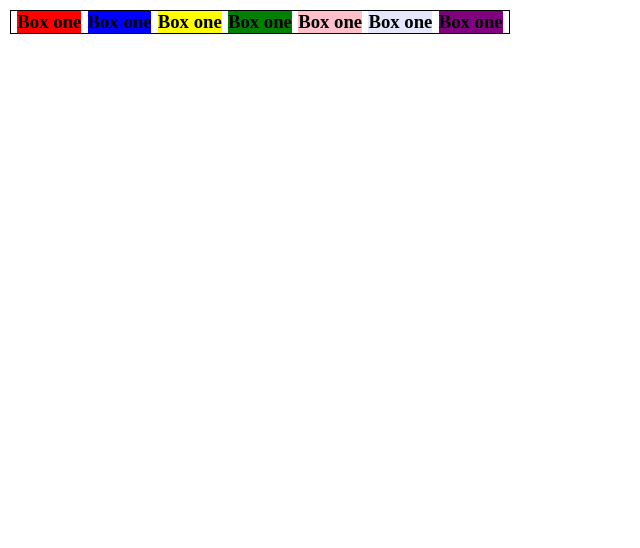
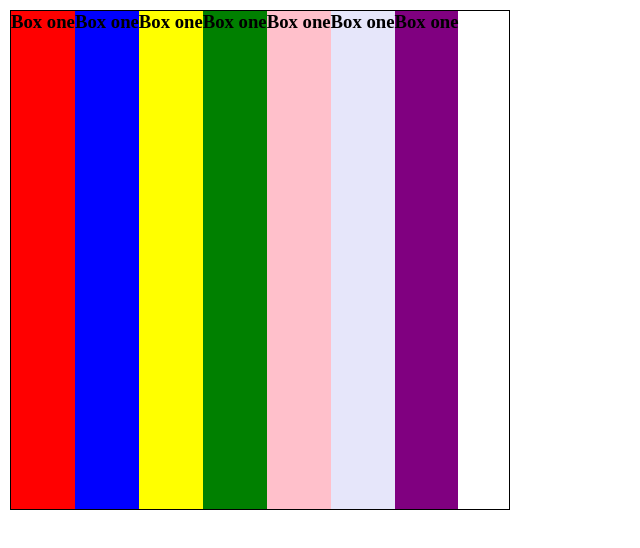
Before and after one commit to kitkatcodeskitty/mernSmart, a plain HTML site: page Position/Index.html in a window 1280 px wide. Shown: the whole page, without its empty margins (0-640 px from the left). Drawn offline with Linux system fonts and the light colour scheme.

Commit message:
Add code

```diff
--- a/Position/style.css
+++ b/Position/style.css
@@ -3,7 +3,7 @@
     margin: 0;
     box-sizing: border-box;
 }
-body{
+ body{
     padding: 10px;
 }
 
@@ -12,8 +12,12 @@ body{
     max-width: 500px;
     display: flex;
     border: 1px solid black;
-    /* justify-content: center; */
-    justify-content: space-evenly;
+    /* justify-content: start;  */
+    /* justify-content: space-evenly; */
+    /* align-items: end; */
+    /* flex-direction: column;
+     */
+    height: 500px;
 }
 
 .item1{
@@ -37,3 +41,22 @@ body{
 .item7{
     background-color: purple;
 }
+
+/* .main{
+    background-color: rgb(224, 224, 103);
+    text-align: center;
+    padding: 20px;
+}
+.box-1{
+
+    display: flex;
+    justify-content: space-evenly;
+    gap: 5;
+}
+
+.box1{
+    height: 200px;
+    width: 200px;
+    background-color: white;
+
+} */
```
Also changed, not shown: Position/Index.html (+20 -1 lines).
